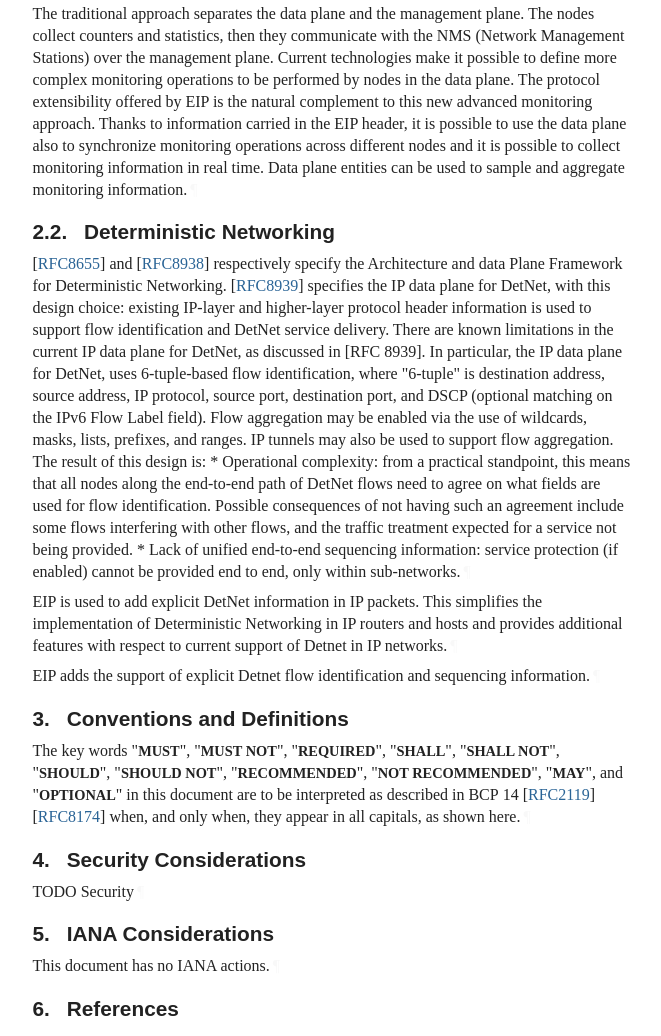
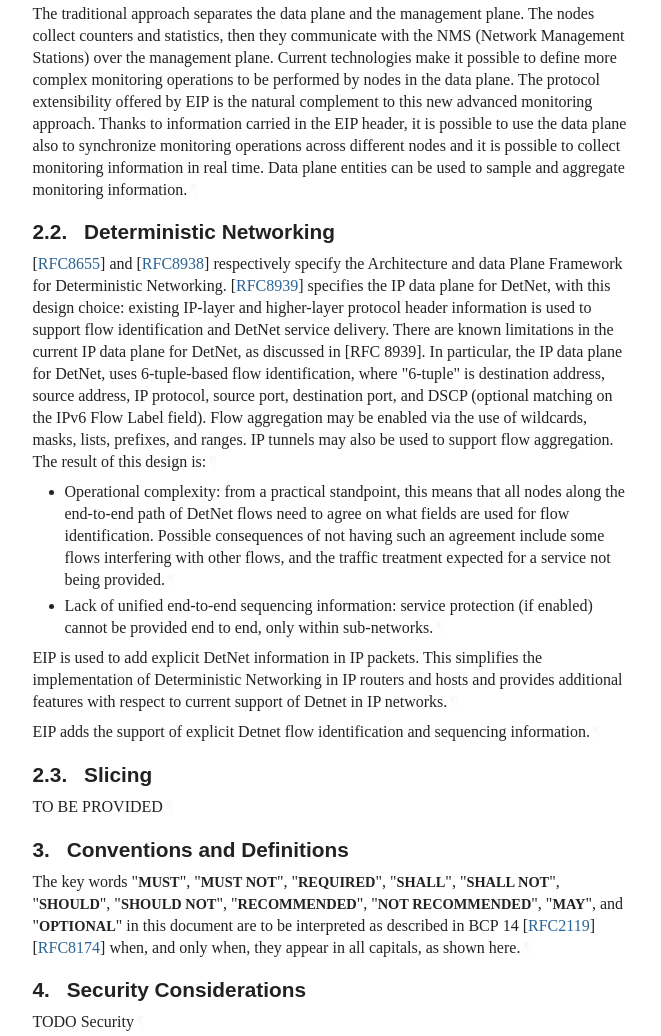
Before and after one commit to eip-home/use-cases, a plain HTML site: page draft-eip-use-cases.html in a window 1280 px wide. Shown: the part 1704-2740 px from the top of the page, without its empty margins (92-753 px from the left). Drawn offline with Linux system fonts and the light colour scheme; a web font is replaced by a local one.

Commit message:
Script updating gh-pages from c8e89ee. [ci skip]

```diff
--- a/draft-eip-use-cases.html
+++ b/draft-eip-use-cases.html
@@ -1131,6 +1131,9 @@ svg [stroke="fill"], svg [fill^="#fff"] {
               <li class="compact toc ulBare ulEmpty" id="section-toc.1-1.2.2.2">
                 <p id="section-toc.1-1.2.2.2.1" class="keepWithNext"><a href="#section-2.2" class="xref">2.2</a>.  <a href="#name-deterministic-networking" class="xref">Deterministic Networking</a></p>
 </li>
+              <li class="compact toc ulBare ulEmpty" id="section-toc.1-1.2.2.3">
+                <p id="section-toc.1-1.2.2.3.1"><a href="#section-2.3" class="xref">2.3</a>.  <a href="#name-slicing" class="xref">Slicing</a></p>
+</li>
             </ul>
 </li>
           <li class="compact toc ulBare ulEmpty" id="section-toc.1-1.3">
@@ -1193,11 +1196,23 @@ Current technologies make it possible to define more complex monitoring operatio
         <h3 id="name-deterministic-networking">
 <a href="#section-2.2" class="section-number selfRef">2.2. </a><a href="#name-deterministic-networking" class="section-name selfRef">Deterministic Networking</a>
         </h3>
-<p id="section-2.2-1"><span>[<a href="#RFC8655" class="xref">RFC8655</a>]</span> and <span>[<a href="#RFC8938" class="xref">RFC8938</a>]</span> respectively specify the Architecture and data Plane Framework for Deterministic Networking. <span>[<a href="#RFC8939" class="xref">RFC8939</a>]</span> specifies the IP data plane for DetNet, with this design choice: existing IP-layer and higher-layer protocol header information is used to support flow identification and DetNet service delivery. There are known limitations in the current IP data plane for DetNet, as discussed in [RFC 8939]. In particular, the IP data plane for DetNet, uses 6-tuple-based flow identification, where "6-tuple" is destination address, source address, IP protocol, source port, destination port, and DSCP (optional matching on the IPv6 Flow Label field). Flow aggregation may be enabled via the use of wildcards, masks, lists, prefixes, and ranges. IP tunnels may also be used to support flow aggregation. The result of this design is:
-* Operational complexity: from a practical standpoint, this means that all nodes along the end-to-end path of DetNet flows need to agree on what fields are used for flow identification. Possible consequences of not having such an agreement include some flows interfering with other flows, and the traffic treatment expected for a service not being provided.
-* Lack of unified end-to-end sequencing information: service protection (if enabled) cannot be provided end to end, only within sub-networks.<a href="#section-2.2-1" class="pilcrow">¶</a></p>
-<p id="section-2.2-2">EIP is used to add explicit DetNet information in IP packets. This simplifies the implementation of Deterministic Networking in IP routers and hosts and provides additional features with respect to current support of Detnet in IP networks.<a href="#section-2.2-2" class="pilcrow">¶</a></p>
-<p id="section-2.2-3">EIP adds the support of explicit Detnet flow identification and sequencing information.<a href="#section-2.2-3" class="pilcrow">¶</a></p>
+<p id="section-2.2-1"><span>[<a href="#RFC8655" class="xref">RFC8655</a>]</span> and <span>[<a href="#RFC8938" class="xref">RFC8938</a>]</span> respectively specify the Architecture and data Plane Framework for Deterministic Networking. <span>[<a href="#RFC8939" class="xref">RFC8939</a>]</span> specifies the IP data plane for DetNet, with this design choice: existing IP-layer and higher-layer protocol header information is used to support flow identification and DetNet service delivery. There are known limitations in the current IP data plane for DetNet, as discussed in [RFC 8939]. In particular, the IP data plane for DetNet, uses 6-tuple-based flow identification, where "6-tuple" is destination address, source address, IP protocol, source port, destination port, and DSCP (optional matching on the IPv6 Flow Label field). Flow aggregation may be enabled via the use of wildcards, masks, lists, prefixes, and ranges. IP tunnels may also be used to support flow aggregation. The result of this design is:<a href="#section-2.2-1" class="pilcrow">¶</a></p>
+<ul class="normal">
+<li class="normal" id="section-2.2-2.1">Operational complexity: from a practical standpoint, this means that all nodes along the end-to-end path of DetNet flows need to agree on what fields are used for flow identification. Possible consequences of not having such an agreement include some flows interfering with other flows, and the traffic treatment expected for a service not being provided.<a href="#section-2.2-2.1" class="pilcrow">¶</a>
+</li>
+          <li class="normal" id="section-2.2-2.2">Lack of unified end-to-end sequencing information: service protection (if enabled) cannot be provided end to end, only within sub-networks.<a href="#section-2.2-2.2" class="pilcrow">¶</a>
+</li>
+        </ul>
+<p id="section-2.2-3">EIP is used to add explicit DetNet information in IP packets. This simplifies the implementation of Deterministic Networking in IP routers and hosts and provides additional features with respect to current support of Detnet in IP networks.<a href="#section-2.2-3" class="pilcrow">¶</a></p>
+<p id="section-2.2-4">EIP adds the support of explicit Detnet flow identification and sequencing information.<a href="#section-2.2-4" class="pilcrow">¶</a></p>
+</section>
+</div>
+<div id="slicing">
+<section id="section-2.3">
+        <h3 id="name-slicing">
+<a href="#section-2.3" class="section-number selfRef">2.3. </a><a href="#name-slicing" class="section-name selfRef">Slicing</a>
+        </h3>
+<p id="section-2.3-1">TO BE PROVIDED<a href="#section-2.3-1" class="pilcrow">¶</a></p>
 </section>
 </div>
 </section>
```
Also changed, not shown: draft-eip-use-cases.txt.
